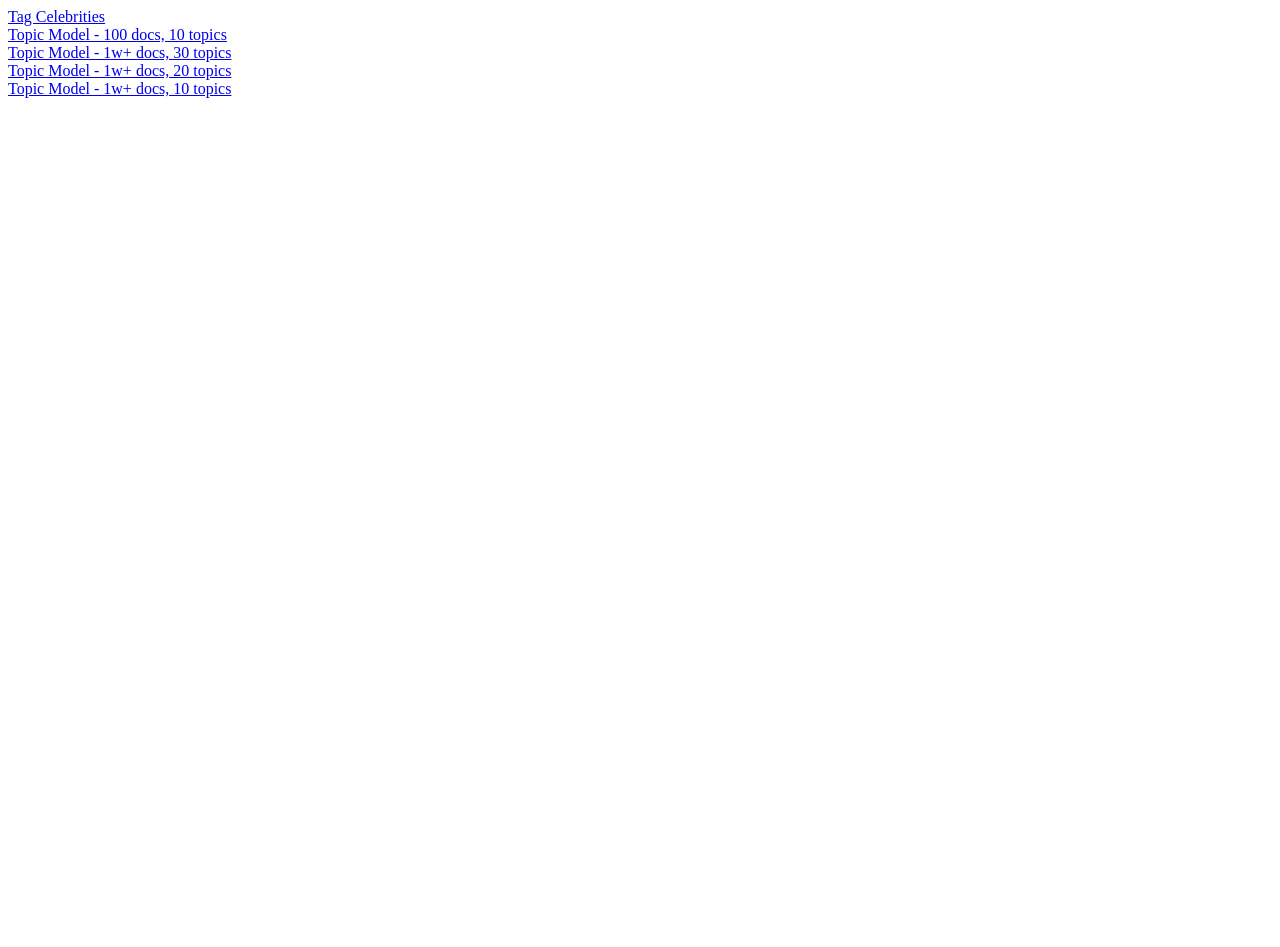
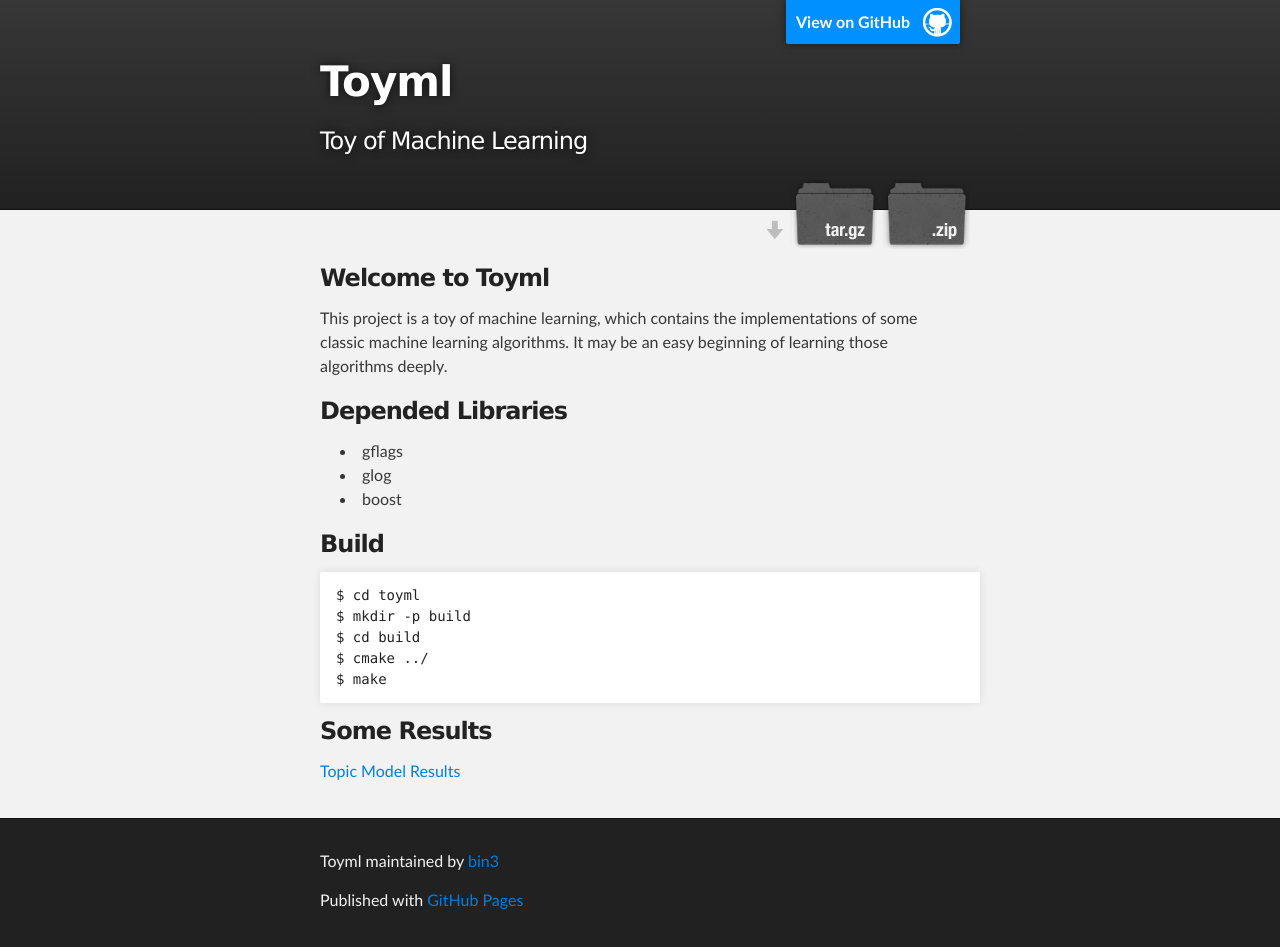
Before and after one commit to bin3/toyml, a plain HTML site: page index.html in a window 1280 px wide. Before the commit the page ends 800 px from the top, so only its background shows below. Drawn offline with Linux system fonts and the light colour scheme.

Commit message:
Fix previous wrongly  modification to index.html.

```diff
--- a/index.html
+++ b/index.html
@@ -1,19 +1,70 @@
-<!DOCTYPE html PUBLIC "-//W3C//DTD XHTML 1.0 Strict//EN" "http://www.w3.org/TR/xhtml1/DTD/xhtml1-strict.dtd">
-<html xmlns="http://www.w3.org/1999/xhtml">
-<head>
-<meta http-equiv="content-type" content="text/html; charset=UTF-8" />
+<!DOCTYPE html>
+<html>
 
-<title>toyml</title>
+  <head>
+    <meta charset='utf-8' />
+    <meta http-equiv="X-UA-Compatible" content="chrome=1" />
+    <meta name="description" content="Toyml : Toy of Machine Learning" />
 
-<script type="text/javascript" src="js/jquery.js"></script>
-<style type="text/css">
-</style>
-</head>
-<body>
-    <div><a href='cel_link.html' target='_blank'>Tag Celebrities</a></div>
-    <div><a href='m100-10/index.html' target='_blank'>Topic Model - 100 docs, 10 topics</a></div>
-    <div><a href='mall-30/index.html' target='_blank'>Topic Model - 1w+ docs, 30 topics</a></div>
-    <div><a href='mall-20/index.html' target='_blank'>Topic Model - 1w+ docs, 20 topics</a></div>
-    <div><a href='mall-10/index.html' target='_blank'>Topic Model - 1w+ docs, 10 topics</a></div>
-</body>
+    <link rel="stylesheet" type="text/css" media="screen" href="stylesheets/stylesheet.css">
+
+    <title>Toyml</title>
+  </head>
+
+  <body>
+
+    <!-- HEADER -->
+    <div id="header_wrap" class="outer">
+        <header class="inner">
+          <a id="forkme_banner" href="https://github.com/bin3/toyml">View on GitHub</a>
+
+          <h1 id="project_title">Toyml</h1>
+          <h2 id="project_tagline">Toy of Machine Learning</h2>
+
+            <section id="downloads">
+              <a class="zip_download_link" href="https://github.com/bin3/toyml/zipball/master">Download this project as a .zip file</a>
+              <a class="tar_download_link" href="https://github.com/bin3/toyml/tarball/master">Download this project as a tar.gz file</a>
+            </section>
+        </header>
+    </div>
+
+    <!-- MAIN CONTENT -->
+    <div id="main_content_wrap" class="outer">
+      <section id="main_content" class="inner">
+        <h3>Welcome to Toyml</h3>
+
+<p>This project is a toy of machine learning, which contains the implementations of some classic machine learning algorithms. It may be an easy beginning of learning those algorithms deeply.</p>
+
+<h3>Depended Libraries</h3>
+
+<ul>
+<li>gflags</li>
+<li>glog</li>
+<li>boost</li>
+</ul><h3>Build</h3>
+
+<pre><code>$ cd toyml
+$ mkdir -p build
+$ cd build
+$ cmake ../
+$ make
+</code></pre>
+
+<h3>Some Results</h3>
+
+<p><a href="topic_model_results.html">Topic Model Results</a></p>
+      </section>
+    </div>
+
+    <!-- FOOTER  -->
+    <div id="footer_wrap" class="outer">
+      <footer class="inner">
+        <p class="copyright">Toyml maintained by <a href="https://github.com/bin3">bin3</a></p>
+        <p>Published with <a href="http://pages.github.com">GitHub Pages</a></p>
+      </footer>
+    </div>
+
+
+
+  </body>
 </html>
```
Also changed, not shown: topic_model_results.html (+2 -0 lines).
